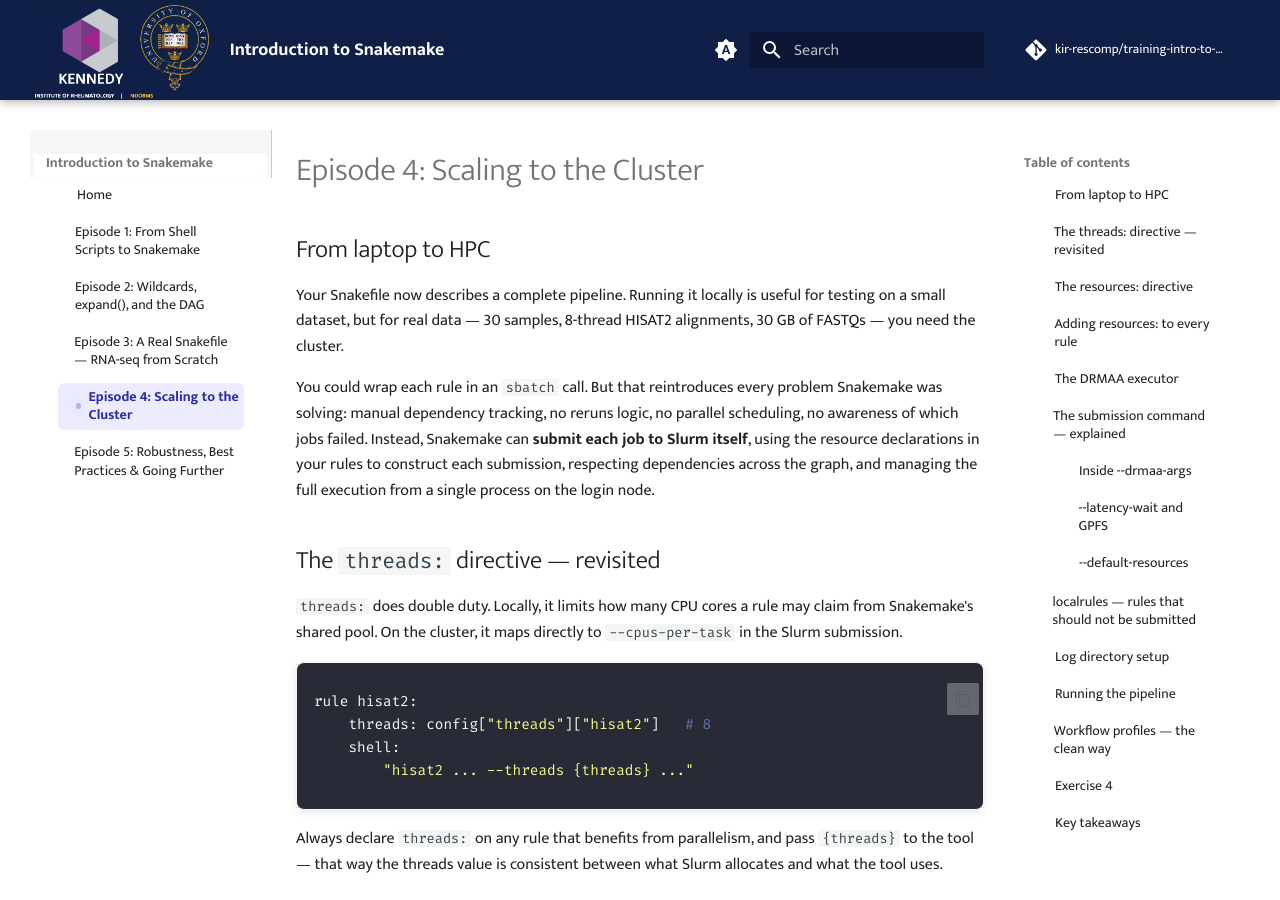
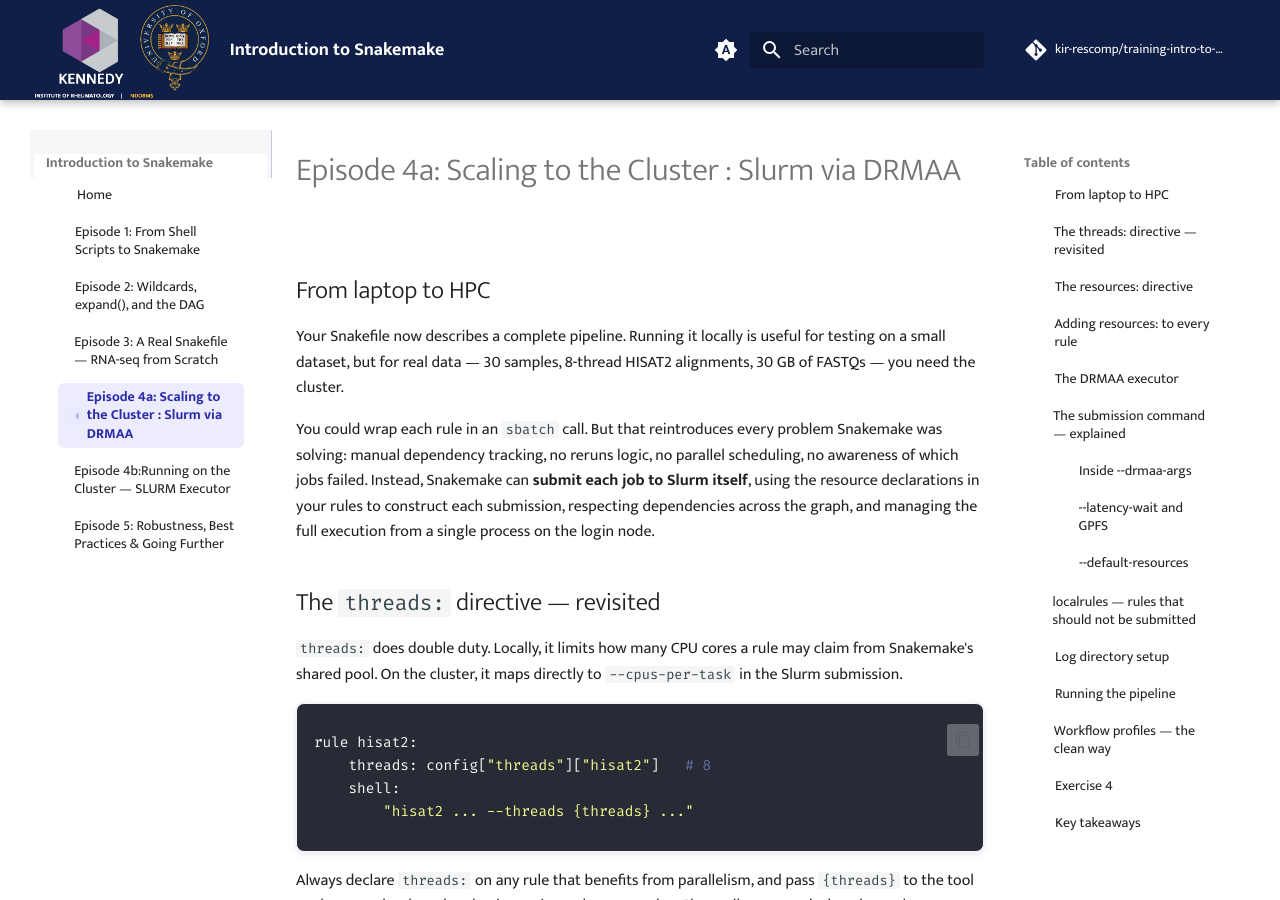
Before and after one commit to kir-rescomp/training-intro-to-snakemake, an MkDocs documentation site: the page built from docs/ep04_slurm_drmaa.md, in a window 1280 px wide and 900 px high. Built offline with MkDocs 1.6.1 and Material for MkDocs 9.7.7, drawn with Linux system fonts in a browser that asks for light colours; comment, search, counter and statistics services are not loaded; some of the changed text lies outside the part shown.

Commit message:
add DRMMA vs Slurm executor table

```diff
--- a/docs/ep04_slurm_drmaa.md
+++ b/docs/ep04_slurm_drmaa.md
@@ -1,4 +1,4 @@
-# Episode 4: Scaling to the Cluster
+# Episode 4a: Scaling to the Cluster : Slurm via DRMAA
 
 ## From laptop to HPC
 
--- /dev/null
+++ b/docs/ep04b_slurm_executor.md
@@ -0,0 +1,10 @@
+# Episode 4b:Running on the Cluster — SLURM Executor
+
+
+
+|                             | DRMAA                                 | Slurm executor                         |
+| ----------------------------| ------------------------------------- | -------------------------------------- |
+| **Mechanism**               | C API (DRMAA library)                 | Direct `sbatch` calls                  |
+| **Installation dependency** | `python-drmaa` + cluster DRMAA lib    | `snakemake-executor-plugin-slurm` only |
+| **Resource mapping**        | Manual template string                | Automatic from `resources:`            |
+| **Portability**             | Requires DRMAA support on the cluster | Works on any Slurm cluster             |
```
